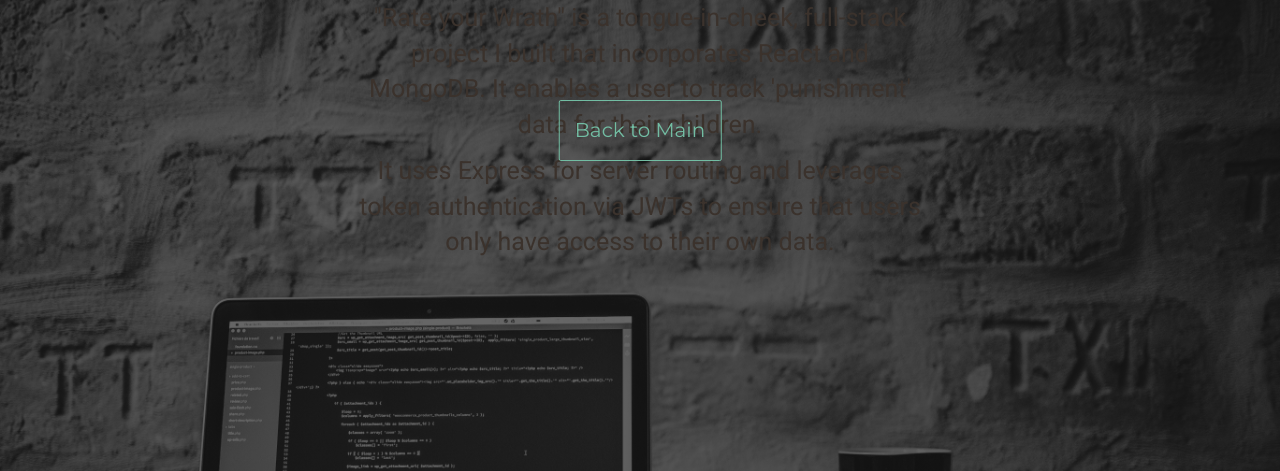
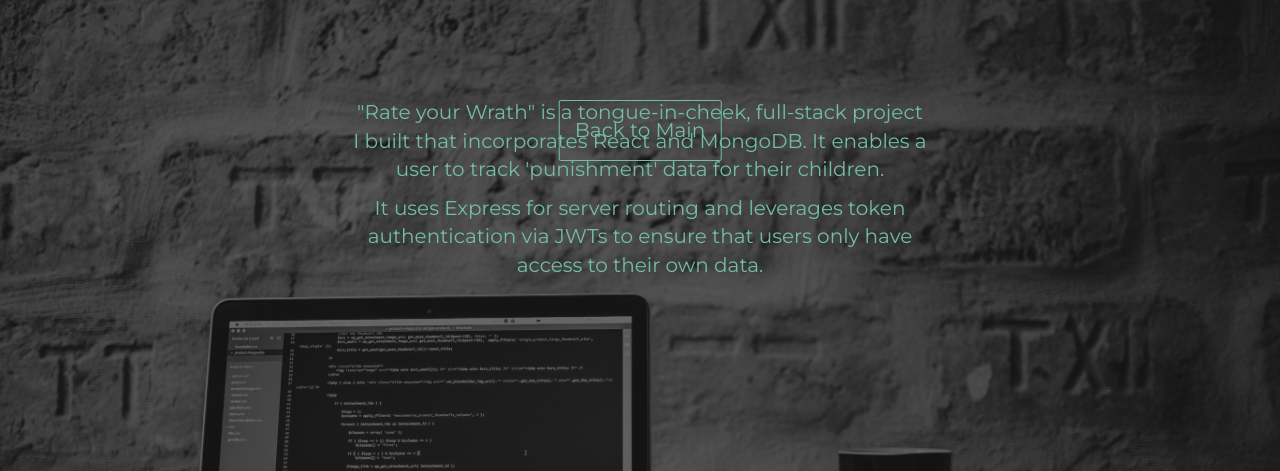
Before and after one commit to KyBEx/my-portfolio, a PHP site: page /wrath.html in a window 1280 px wide. Shown: the top 471 px of the page. Run offline with PHP 8.4, Linux system fonts and the light colour scheme; some libraries are stand-ins or nearby versions; some web fonts are replaced.

Commit message:
updating description styling

```diff
--- a/style.css
+++ b/style.css
@@ -285,6 +285,16 @@
     text-decoration: none;
 }
 
+#description-container {
+    margin-top: 7em;
+}
+
+.project-description {
+    font-size: 20px;
+    font-family: "Montserrat";
+    color: #72BDA3;
+}
+
 
 
 
--- a/wrath.html
+++ b/wrath.html
@@ -11,8 +11,11 @@
     <body>
         <a class="go-back" href="./index.html">Back to Main</a>
         <div class="banner">
-            <p>"Rate your Wrath" is a tongue-in-cheek, full-stack project I built that incorporates React and MongoDB. It enables a user to track 'punishment' data for their children.</p>
-            <p>It uses Express for server routing and leverages token authentication via JWTs to ensure that users only have access to their own data.</p>
+            <div id="description-container">
+                <p class="project-description">"Rate your Wrath" is a tongue-in-cheek, full-stack project I built that incorporates React and MongoDB. It enables a user to track 'punishment' data for their children.</p>
+                <p class="project-description">It uses Express for server routing and leverages token authentication via JWTs to ensure that users only have access to their own data.</p>
+            </div>
+
         </div>
 
         <script
```
